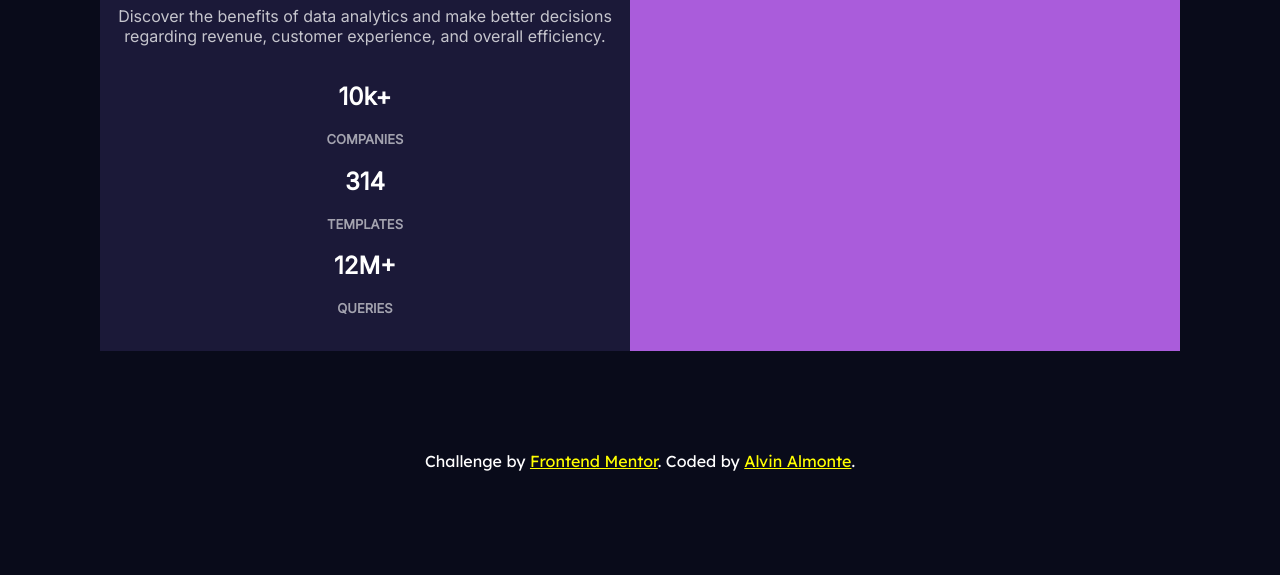
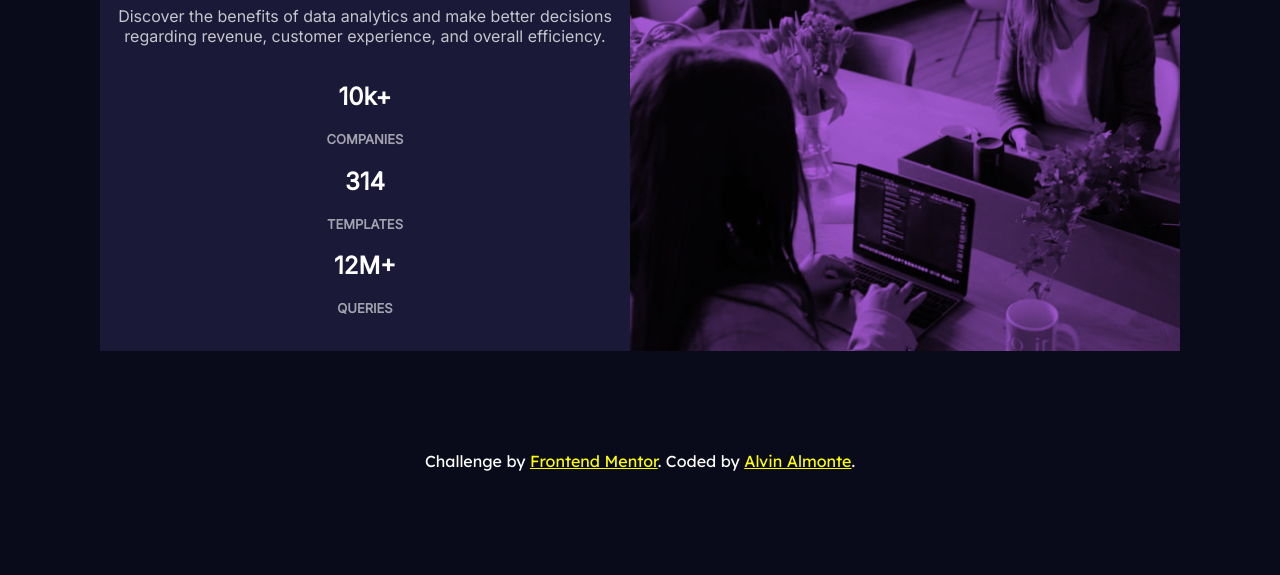
Before and after one commit to almonte914/stats-preview-card-component, a plain HTML site: page index.html in a window 1280 px wide. Shown: the part 225-800 px from the top of the page. Drawn offline with Linux system fonts and the light colour scheme.

Commit message:
Update styles.css

```diff
--- a/css/styles.css
+++ b/css/styles.css
@@ -47,7 +47,7 @@ main {
     padding: ;
 }
 .graphic {
-    background-image:url(images/image-header-mobile.jpg);
+    background-image:url(/images/image-header-mobile.jpg);
     background-repeat: no-repeat;
     background-position: center;
     background-size: cover;
```
